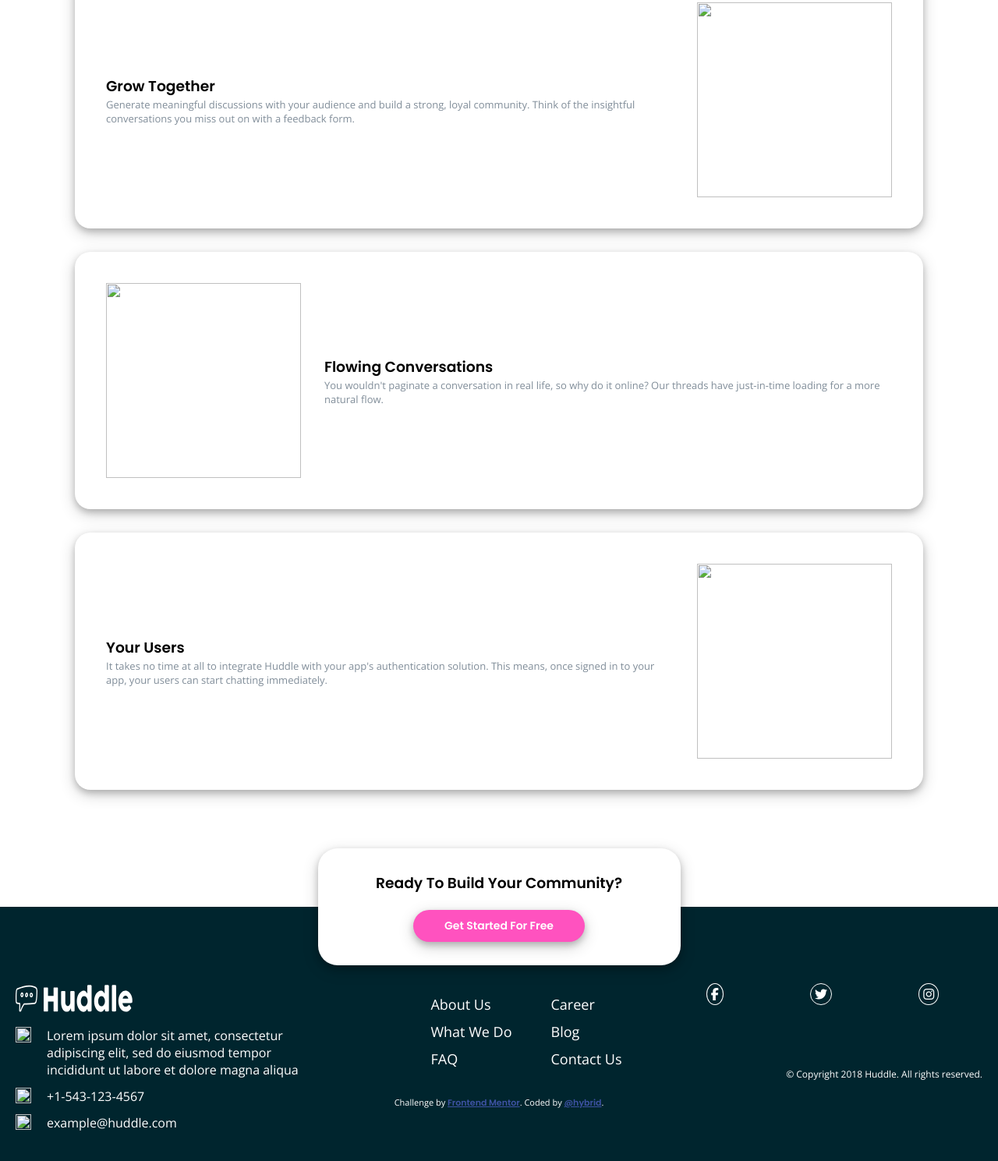
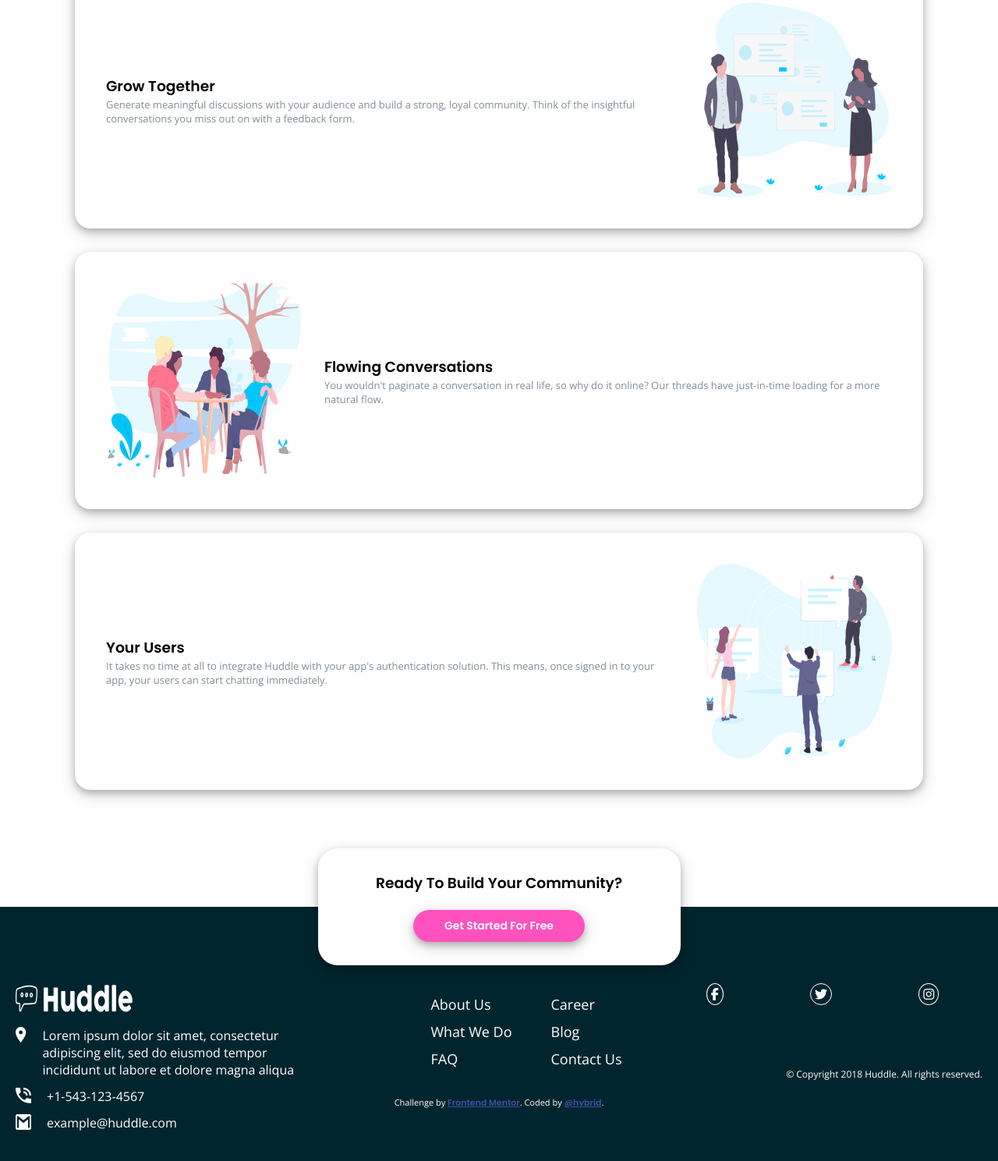
Before and after one commit to EmmanuelOludare/huddle-landing-page-, a plain HTML site: page index.html in a window 1280 px wide. Shown: the part 533-2022 px from the top of the page at 78% size. Drawn offline with nearby package versions, Linux system fonts and the light colour scheme.

Commit message:
Update index.html

```diff
--- a/index.html
+++ b/index.html
@@ -15,7 +15,7 @@
 <body>
 <div class="top" >
 <div class="logo">
-<img src="images/logo.svg" alt="">
+<img src="logo.svg" alt="">
 <button>Try It Free</button>
 </div>
 <div class="intro">
@@ -25,12 +25,12 @@
   Create connections with your users as you engage in genuine discussion.</p>
 <button class="pinkBtn">Get Started For Free</button>
 </div>
-<img src="images/illustration-mockups.svg" alt="">
+<img src="illustration-mockups.svg" alt="">
 </div>
 </div>
 <div class="info">
 <div class="parts part1">
-<img src="images/illustration-grow-together.svg" alt="">
+<img src="illustration-grow-together.svg" alt="">
 <div>
 <h3>Grow Together</h3>
 <p>Generate meaningful discussions with your audience and build a strong, loyal community.
@@ -38,7 +38,7 @@
 </div>
 </div>
 <div class="parts part2">
-<img src="images/illustration-flowing-conversation.svg" alt="">
+<img src="illustration-flowing-conversation.svg" alt="">
 <div>
 <h3>Flowing Conversations</h3>
 <p>You wouldn't paginate a conversation in real life, so why do it online? Our threads
@@ -46,7 +46,7 @@
 </div>
 </div>
 <div class="parts part3">
-<img src="images/illustration-your-users.svg" alt="">
+<img src="illustration-your-users.svg" alt="">
 <div>
 <h3>Your Users</h3>
 <p>It takes no time at all to integrate Huddle with your app's authentication solution.
@@ -62,16 +62,16 @@
 <div class="contact-info">
 			<img src="logo2.svg" alt="">
 <div class="contact">
-<img src="images/icon-location.svg" alt="">
+<img src="icon-location.svg" alt="">
 <p>Lorem ipsum dolor sit amet, consectetur adipiscing elit, sed do eiusmod tempor
   incididunt ut labore et dolore magna aliqua</p>
 </div>
 <div class="contact">
-<img src="images/icon-phone.svg" alt="">
+<img src="icon-phone.svg" alt="">
 <p>+1-543-123-4567</p>
 </div>
 <div class="contact">
-<img src="images/icon-email.svg" alt="">
+<img src="icon-email.svg" alt="">
 <p>example@huddle.com</p>
 </div>
 <div class="quick-links">
```
